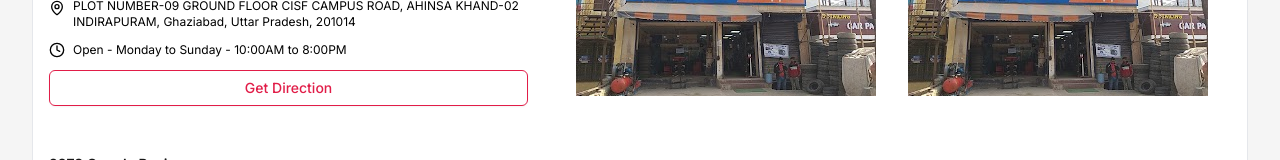
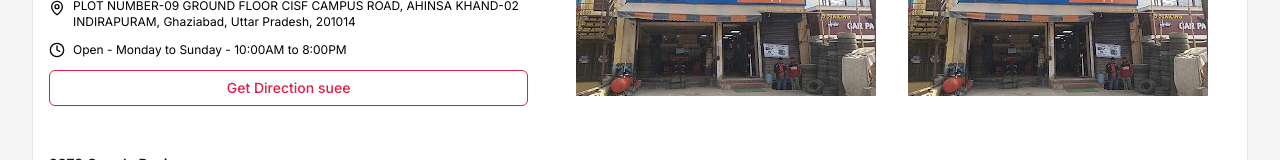
Before and after one commit to amansingh47001/tyreplex, a Next.js app: page / in a window 1280 px wide. Shown: the part 268-428 px from the top of the page. Built offline with nearby package versions, Linux system fonts and the light colour scheme.

Commit message:
testing deployment

```diff
--- a/components/company.tsx
+++ b/components/company.tsx
@@ -45,7 +45,7 @@ function Company() {
           variant="outline"
         >
           {" "}
-          Get Direction
+          Get Direction suee
         </Button>
       </div>
       <div className="md:col-span-4 flex gap-8 overflow-auto no-scrollbar">
```
